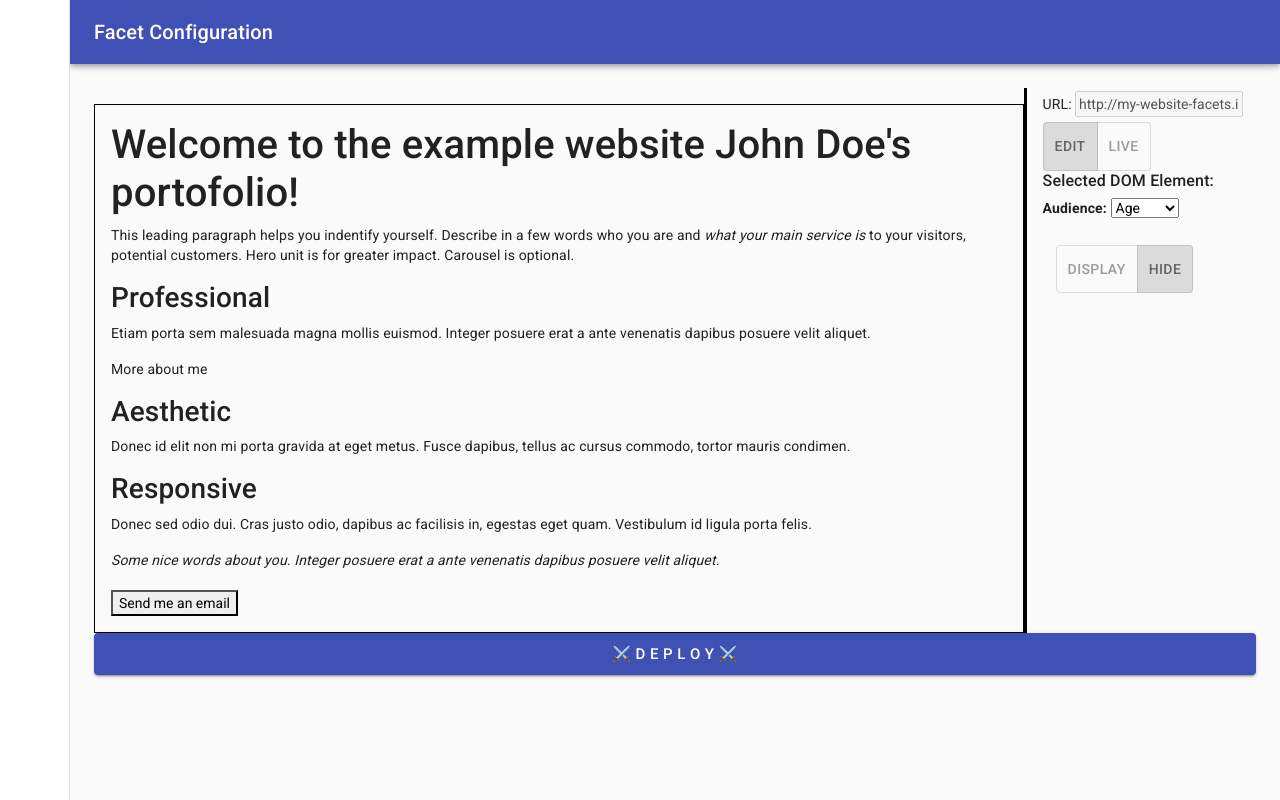
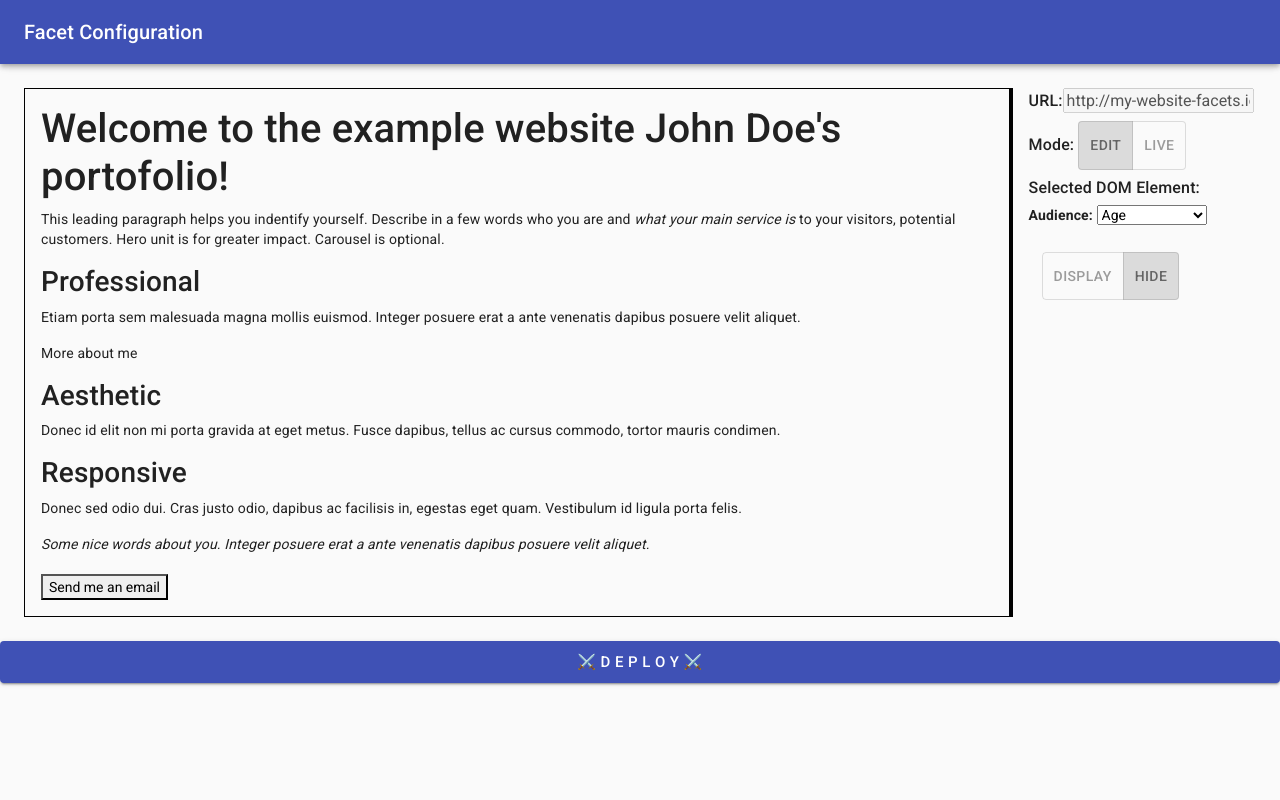
Before and after one commit to facets-io/facets.io, a React (Create React App) app: page / in a window 1280 px wide. Built offline with nearby package versions, Linux system fonts and the light colour scheme.

Commit message:
injected jquery in react

```diff
--- a/public/highlight.js
+++ /dev/null
@@ -1,49 +0,0 @@
-// var a = document.getElementsByTagName('*')
-// for (i in a) {
-//     a[i].onmouseover = function (e) {
-//         // console.log('mpika man');
-//         // this.css('border', '1px solid black');
-
-//         this.style.border = '1px solid black';
-//         e.preventDefault();
-//         e.stopPropagation();
-//         return false;
-//     };
-//     a[i].onmouseout = function (e) {
-//         // this.css('border', 'none');
-//         this.style.border = 'none';
-//         e.preventDefault();
-//         e.stopPropagation();
-//         return false;
-//     };
-// }
-
-function makeid(length) {
-    var result = '';
-    var characters = 'ABCDEFGHIJKLMNOPQRSTUVWXYZabcdefghijklmnopqrstuvwxyz0123456789';
-    var charactersLength = characters.length;
-    for (var i = 0; i < length; i++) {
-        result += characters.charAt(Math.floor(Math.random() * charactersLength));
-    }
-    return result;
-}
-
-window.hiddenElementsArray = [];
-
-$('#fixed-container *').hover(
-    function (e) {
-        $(this).css('border', '1px solid black');
-        $(this).css('cursor', 'pointer');
-        e.preventDefault();
-        e.stopPropagation();
-        return false;
-    }, function (e) {
-        $(this).css('border', 'none');
-        e.preventDefault();
-        e.stopPropagation();
-        return false;
-    }
-).click((e) => {
-    document.getElementById("ToolBoxLabel").innerHTML = `#${e.target.id}`;
-    window.selectedDOM = e.target.id;
-})
--- a/public/index.html
+++ b/public/index.html
@@ -20,6 +20,5 @@
     <noscript>You need to enable JavaScript to run this app.</noscript>
     <div id="root"></div>
   </body>
-  <script src="./highlight.js"></script>
 </script>
 </html>
--- a/src/App.js
+++ b/src/App.js
@@ -36,6 +36,7 @@ function App() {
   return (
     <StyledDiv className="App">
       <PermanentDrawerLeft></PermanentDrawerLeft>
+      <Button variant="contained" size='large' color="primary" className='btn-block' onClick={onDeployHandler}>⚔️ D E P L O Y ⚔️</Button>
     </StyledDiv>
   );
 }
--- a/src/ExampleWebsite.js
+++ b/src/ExampleWebsite.js
@@ -32,7 +32,7 @@ export default function () {
                                 <li id='lastmenu' className="lastmenu"><a href="contact.html" className="lastmenu">Contact</a></li>
                             </ul>
 
-                            <div id="myModal" className="modal hide fade hide" tabindex="-1" role="dialog" aria-labelledby="myModalLabel" aria-hidden="true">
+                            <div id="myModal" className="modal hide fade hide" tabIndex="-1" role="dialog" aria-labelledby="myModalLabel" aria-hidden="true">
                                 <div className="modal-header">
                                     <button type="button" className="close" data-dismiss="modal" aria-hidden="true">x</button>
                                     <h3 id="myModalLabel">Send me a note</h3>
@@ -159,30 +159,21 @@ export default function () {
                     </p>
                 </div>
 
-                <div className="span-one-third">
-                    <h3 id="responsive">Responsive</h3>
-                    <p id="presponsive">
-                        Donec sed odio dui. Cras justo odio, dapibus ac facilisis in, egestas eget quam. Vestibulum id ligula porta felis.
+                <h3 id="responsive">Responsive</h3>
+                <p id="presponsive">
+                    Donec sed odio dui. Cras justo odio, dapibus ac facilisis in, egestas eget quam. Vestibulum id ligula porta felis.
     </p>
-                </div>
             </div>
 
-            <div className="footerli">
-            </div>
-            <div className="tweetarea">
-                <div className="tweettext">
-                    <div>
-                        <div className="span-one-third">
-                            <i id="somewords">Some nice words about you. Integer posuere erat a ante venenatis dapibus posuere velit aliquet.</i>
-                        </div>
+
+            <div id="somewords" className="tweetarea">
+                <div id="somewords1" className="tweettext">
+                    <div id="somewords11" className="span-one-third">
+                        <i id="somewords111">Some nice words about you. Integer posuere erat a ante venenatis dapibus posuere velit aliquet.</i>
                     </div>
                 </div>
             </div>
-
-            <div className="footerend">
-            </div>
-
-            <div id="pouch-root"></div><br />
+            <br />
             <button id="btn">Send me an email</button>
         </ExtraMarginDiv>
     </StyledDiv>
--- a/src/PermanentDrawerLeft.js
+++ b/src/PermanentDrawerLeft.js
@@ -4,13 +4,7 @@ import Drawer from '@material-ui/core/Drawer';
 import CssBaseline from '@material-ui/core/CssBaseline';
 import AppBar from '@material-ui/core/AppBar';
 import Toolbar from '@material-ui/core/Toolbar';
-import List from '@material-ui/core/List';
 import Typography from '@material-ui/core/Typography';
-import Divider from '@material-ui/core/Divider';
-import ListItem from '@material-ui/core/ListItem';
-import ListItemIcon from '@material-ui/core/ListItemIcon';
-import ListItemText from '@material-ui/core/ListItemText';
-import MailIcon from '@material-ui/icons/Mail';
 import styled from 'styled-components';
 import 'bootstrap/dist/css/bootstrap.min.css';
 import FixedContainer from './FixedContainer';
@@ -30,7 +24,7 @@ text-align: center;
 
 
 const LeftDiv = styled.div`
-    margin-top: 1rem;
+    ${'' /* margin-top: 1rem; */}
 `;
 
 const RightDiv = styled.div`
@@ -42,7 +36,7 @@ const onDeployHandler = () => {
   //TODO persist ...
 }
 
-const drawerWidth = 70;
+const drawerWidth = 0;
 
 const useStyles = makeStyles((theme) => ({
   root: {
@@ -81,23 +75,7 @@ export default function PermanentDrawerLeft() {
           </Typography>
         </Toolbar>
       </AppBar>
-      <Drawer
-        className={classes.drawer}
-        variant="permanent"
-        classes={{
-          paper: classes.drawerPaper,
-        }}
-        anchor="left"
-      >
-         <List>
-          {[''].map((text, index) => (
-            <ListItem button key={text}>
-              {/* <ListItemIcon>{index % 2 === 0 ? <img media="(min-width: 100px)" src={logo} width="40px" /> : <MailIcon />}</ListItemIcon> */}
-              <ListItemText primary={text} />
-            </ListItem>
-          ))}
-        </List>
-       </Drawer>
+
       <main className={classes.content}>
         <div className={classes.toolbar} />
         <StyledDiv className="App">
@@ -109,8 +87,8 @@ export default function PermanentDrawerLeft() {
               <ToolBox />
             </RightDiv>
           </StyledDiv1>
-          <Button variant="contained" size='large' color="primary" className='btn-block' onClick={onDeployHandler}>⚔️ D E P L O Y ⚔️</Button>
         </StyledDiv>
+
       </main>
     </div>
   );
--- a/src/ToolBox.js
+++ b/src/ToolBox.js
@@ -1,19 +1,52 @@
-import React, { useState } from 'react';
+import React, { useState, useEffect } from 'react';
 import $ from 'jquery';
 import styled from 'styled-components';
 import ToggleButton from '@material-ui/lab/ToggleButton';
 import ToggleButtonGroup from '@material-ui/lab/ToggleButtonGroup';
 
+window.hiddenElementsArray = [];
 
 const StyledDiv = styled.div`
   margin-left: 1rem;
 `;
 
-const StyledInput = styled.input`
-  margin: .2rem;
-`;
+function ToolBox() {
 
-function ToolBox() {
+    useEffect(() => {
+        $('#fixed-container *').hover(
+            function (e) {
+                $(this).css('border', '1px solid black');
+                $(this).css('cursor', 'pointer');
+                e.preventDefault();
+                e.stopPropagation();
+                return false;
+            }, function (e) {
+                $(this).css('border', 'none');
+                e.preventDefault();
+                e.stopPropagation();
+                return false;
+            }
+        ).click((e) => {
+            if(!e.target.id) return;
+            console.log('@CLICK',e.target.id);
+            document.getElementById("ToolBoxLabel").innerHTML = `#${e.target.id}`;
+            window.selectedDOM = e.target.id;
+            changeDisplayHide(e.target.id);
+
+        })
+
+        const changeDisplayHide = (id) => {
+            const index = window.hiddenElementsArray.indexOf(id);
+            if (index > -1) {
+                window.hiddenElementsArray.splice(index, 1);
+                setShouldDisplay(true);
+            } else {
+                setShouldDisplay(false);
+            }
+            $(`#${window.selectedDOM}`).css('background-color', 'unset');
+        }
+    }, []);
+
     const [isEdit, setIsEdit] = useState(true);
     const [shouldDisplay, setShouldDisplay] = useState(true);
 
@@ -30,31 +63,31 @@ function ToolBox() {
             if (index > -1) {
                 window.hiddenElementsArray.splice(index, 1);
             }
-            $(`#${window.selectedDOM}`).css('background-color', 'white');
+            $(`#${window.selectedDOM}`).css('background-color', 'unset');
         }
         setShouldDisplay(val);
     }
 
     return <StyledDiv>
-        <label>URL:</label>
-        <StyledInput value={"http://my-website-facets.io.s3-website-us-west-2.amazonaws.com/"} type="text" name="name" disabled />
-        <ToggleButtonGroup
+        <h6>URL:<input value={"http://my-website-facets.io.s3-website-us-west-2.amazonaws.com/"} type="text" name="name" disabled /></h6>
+        <h6>Mode: <ToggleButtonGroup
             value={isEdit}
             exclusive
             onChange={handleEditLiveChange}
-            aria-label="text alignment"
-        >
+            aria-label="text alignment">
             <ToggleButton value={true} aria-label="left aligned">
                 Edit
             </ToggleButton>
             <ToggleButton value={false} aria-label="centered">
                 Live
             </ToggleButton>
-        </ToggleButtonGroup>
+        </ToggleButtonGroup></h6>
         <h6>Selected DOM Element: <u><label id="ToolBoxLabel"></label></u></h6>
         <div><b>Audience:</b> <select name="cars" id="cars">
             <option>Age</option>
             <option>Activity</option>
+            <option>Performance</option>
+            <option>Vulnerabilities</option>
         </select> </div>
         <br></br>
         <div>
```
